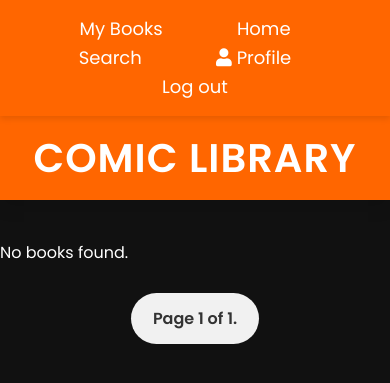
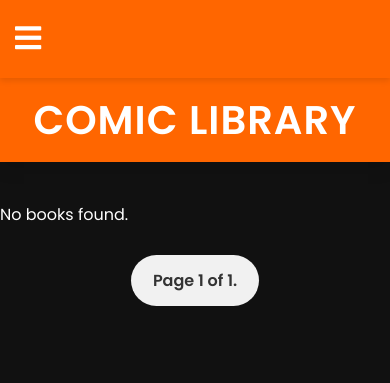
Before and after one commit to Althafnavas4/project-3, a Django app: page /book_lis/ in a window 390 px wide. Shown: the top 383 px of the page. Run offline with Django 5.2, Linux system fonts and the light colour scheme; data that the repository does not hold is empty.

Commit message:
new file

```diff
--- a/book_reading/templates/user/book_list.html
+++ b/book_reading/templates/user/book_list.html
@@ -47,6 +47,9 @@
             z-index: 1000;
             box-shadow: 0 3px 6px rgba(0, 0, 0, 0.1);
             transition: background-color 0.3s ease;
+            display: flex;
+            justify-content: space-between;
+            align-items: center;
         }
 
         nav:hover {
@@ -58,10 +61,10 @@
             margin: 0;
             padding: 0;
             text-align: center;
+            display: flex;
         }
 
         nav ul li {
-            display: inline-block;
             margin-right: 20px;
         }
 
@@ -82,6 +85,13 @@
         nav ul li a:hover {
             background-color:rgb(235, 99, 9); /* Darker orange */
             transform: translateY(-3px);
+        }
+
+        /* Hamburger Icon */
+        .hamburger {
+            display: none;
+            font-size: 30px;
+            cursor: pointer;
         }
 
         /* Book List */
@@ -204,13 +214,23 @@
 
         /* Mobile Responsiveness */
         @media (max-width: 768px) {
-            .book-list {
-                grid-template-columns: 1fr 1fr;
+            nav ul {
+                display: none;
+                flex-direction: column;
+                width: 100%;
+                text-align: left;
             }
 
-            .book-item img {
-                max-width: 180px;
-                height: 260px;
+            nav ul li {
+                margin: 10px 0;
+            }
+
+            nav ul.active {
+                display: flex;
+            }
+
+            .hamburger {
+                display: block;
             }
 
             h1 {
@@ -234,13 +254,15 @@
 <body>
 
     <nav>
-        <ul>
+        <div class="hamburger" id="hamburger">
+            <i class="fas fa-bars"></i>
+        </div>
+        <ul id="nav-links">
             <li><a href="{% url 'favorite_books' %}">My Books</a></li>
             <li><a href="{% url 'book_list' %}">Home</a></li>
             <li><a href="#" id="search-link">Search</a></li>
             <li><a href="{% url 'user_profile' %}"><i class="fas fa-user"></i> Profile</a></li>
             <li><a href="{% url 'book_logout' %}">Log out</a></li>
-
         </ul>
     </nav>
     <h1>COMIC Library</h1>
@@ -261,7 +283,7 @@
                 <img src="{{ book.cover_image.url }}" alt="Cover Image">
                 {% if user.is_authenticated %}
                     <a href="{% url 'toggle_favorite' book.id %}" class="favorite-icon {% if book in user.favorites.all %}favorited{% endif %}">
-                        <i class="fas fa-heart"></i> <!-- Use this icon for favorited books -->
+                        <i class="fas fa-heart"></i>
                     </a>
                 {% else %}
                     <p>Please log in to add to favorites</p>
@@ -301,6 +323,13 @@
             e.preventDefault();
             searchBar.classList.toggle('active');
         });
+
+        const hamburger = document.getElementById('hamburger');
+        const navLinks = document.getElementById('nav-links');
+
+        hamburger.addEventListener('click', function() {
+            navLinks.classList.toggle('active');
+        });
     </script>
 
 </body>
```
Also changed, not shown: book_reading/db.sqlite3.
